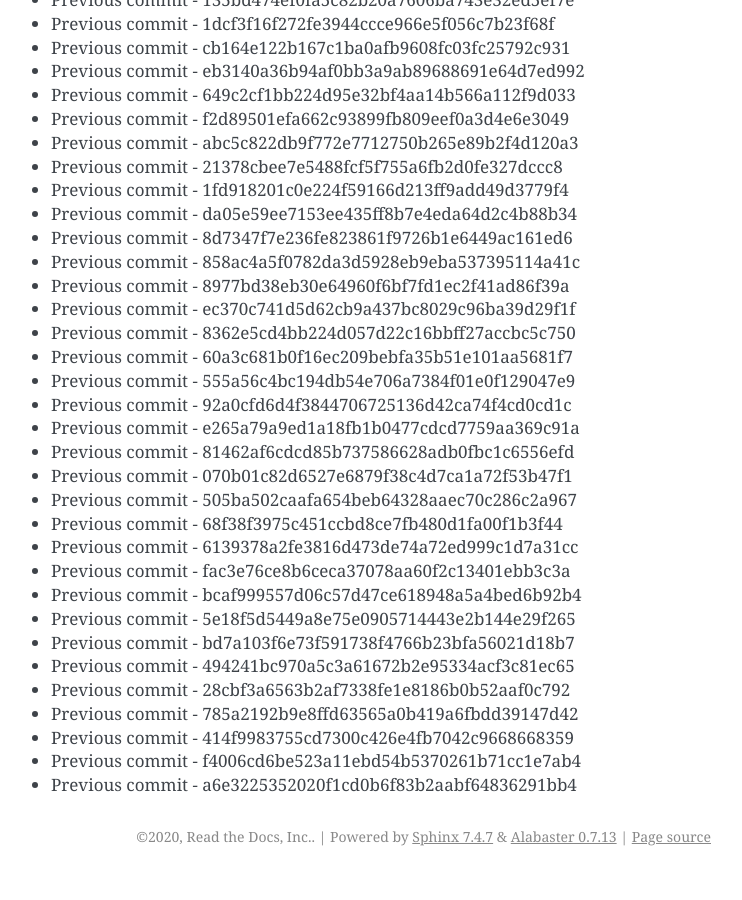
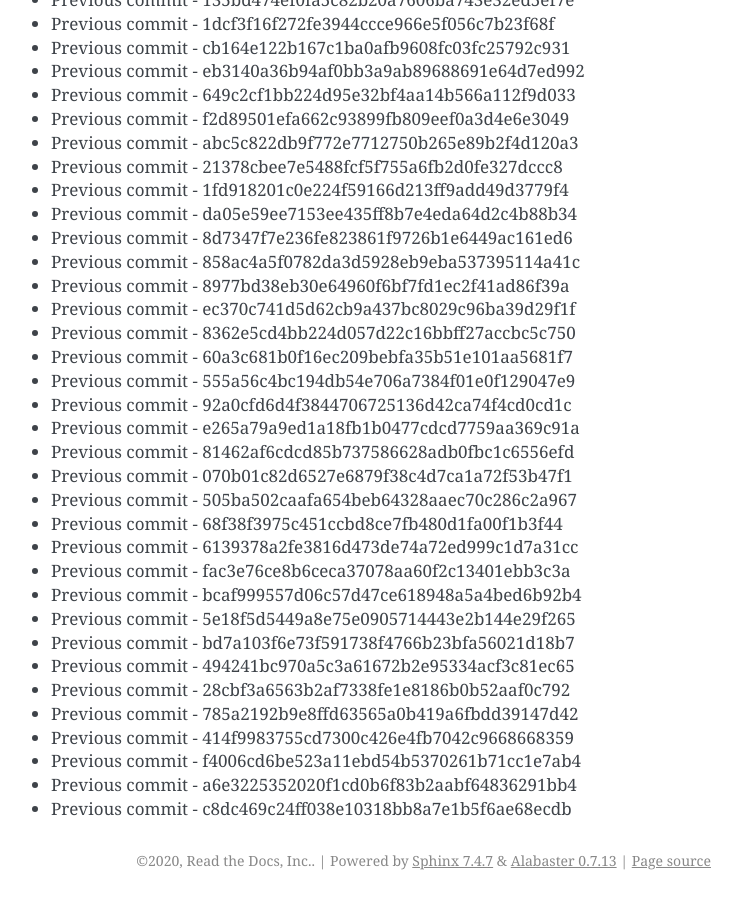
Before and after one commit to readthedocs/rtd-git-stresstest, a Sphinx documentation site: the page built from docs/updates.rst, in a window 1280 px wide and 900 px high, scrolled down 20050 px. Shown: the whole window, without its empty margins (399-1141 px from the left). Built offline with Sphinx 7.4.7, drawn with Linux system fonts in a browser that asks for light colours; before the commit the page ends 20926 px from its top, so only the background shows below that.

Commit message:
Generating commit from previous: c8dc469c24ff038e10318bb8a7e1b5f6ae68ecdb

```diff
--- a/docs/updates.rst
+++ b/docs/updates.rst
@@ -874,3 +874,4 @@ It can be tested for any performance characteristics.
 * Previous commit - 414f9983755cd7300c426e4fb7042c9668668359
 * Previous commit - f4006cd6be523a11ebd54b5370261b71cc1e7ab4
 * Previous commit - a6e3225352020f1cd0b6f83b2aabf64836291bb4
+* Previous commit - c8dc469c24ff038e10318bb8a7e1b5f6ae68ecdb
```
